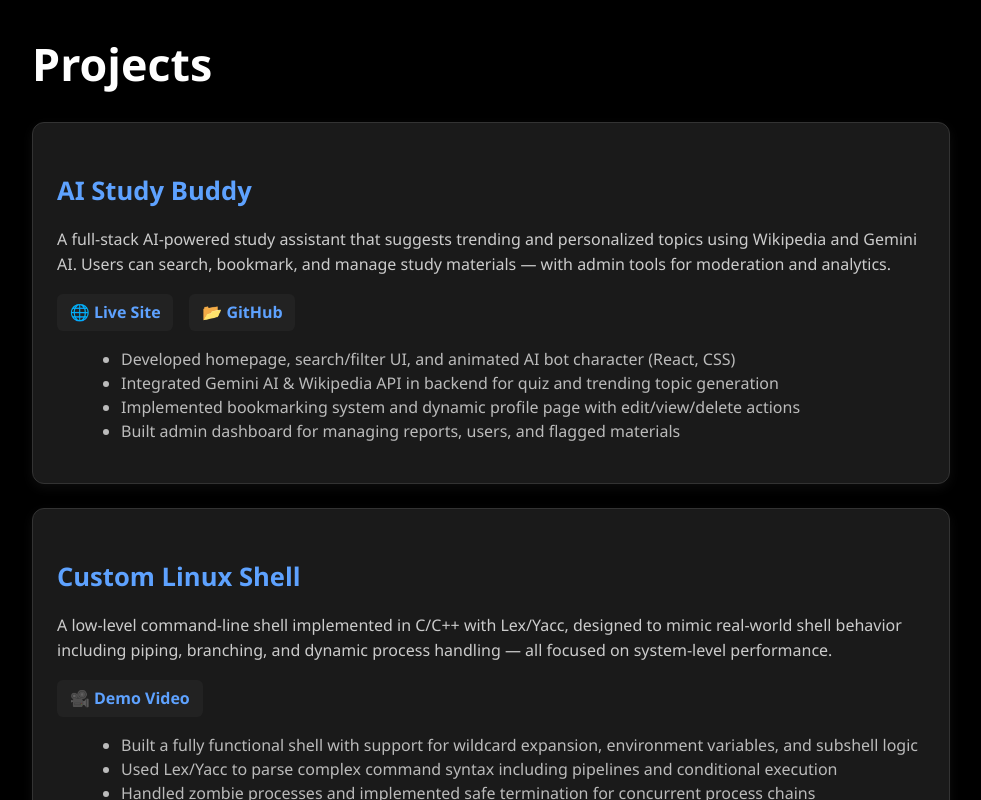
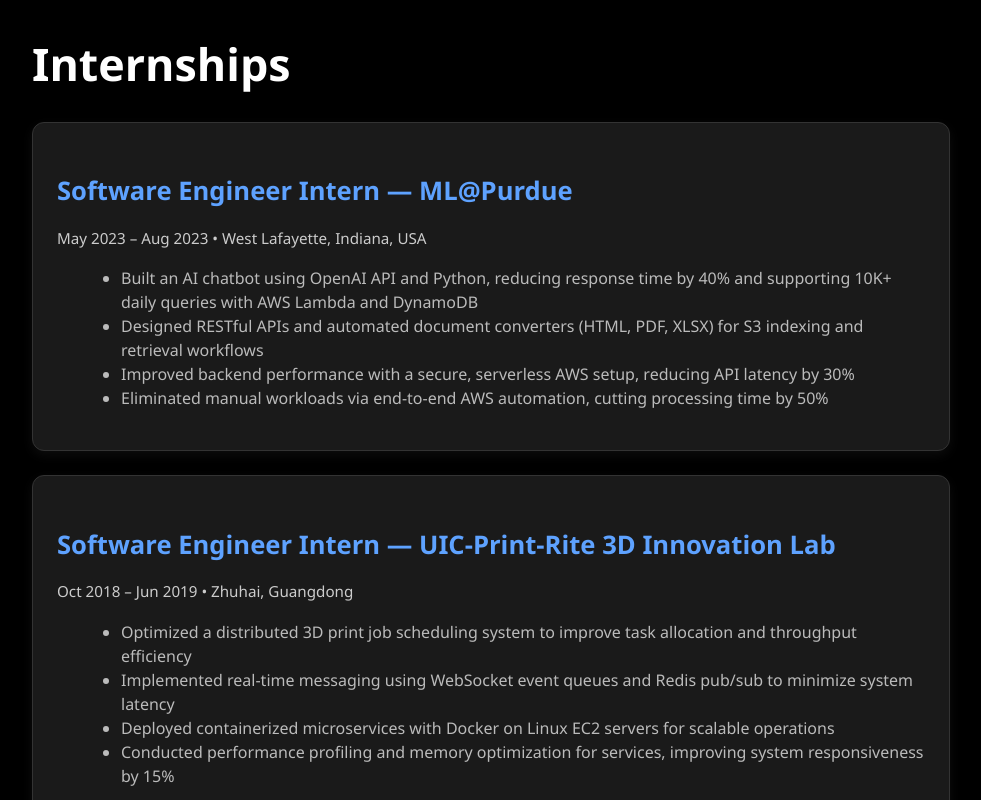
Before and after one commit to jiao2560/wenbo-portfolio, a React (Vite) app: page / in a window 1280 px wide. Shown: the part 520-1320 px from the top of the page, without its empty margins (0-981 px from the left). Built offline with nearby package versions, Linux system fonts and the light colour scheme.

Commit message:
add everything needed

```diff
--- a/src/App.css
+++ b/src/App.css
@@ -182,3 +182,8 @@
 .travel-gallery img:hover {
   transform: scale(1.03);
 }
+.intern-date {
+  color: #aaa;
+  font-size: 0.95rem;
+  margin-bottom: 0.8rem;
+}
--- a/src/App.jsx
+++ b/src/App.jsx
@@ -17,6 +17,28 @@
             During my studies, I spent four years in <span className="highlight">West Lafayette</span> — where I enjoyed Big Ten football weekends and Midwest winters — and another year in <span className="highlight">Boston</span>, exploring the tech scene and East Coast architecture.
           </p>
         </div>
+        <h2>Internships</h2>
+        <div className="project-card">
+  <h3>Software Engineer Intern — ML@Purdue</h3>
+  <p className="intern-date">May 2023 – Aug 2023 • West Lafayette, Indiana, USA</p>
+  <ul className="project-bullets">
+    <li>Built an AI chatbot using OpenAI API and Python, reducing response time by 40% and supporting 10K+ daily queries with AWS Lambda and DynamoDB</li>
+    <li>Designed RESTful APIs and automated document converters (HTML, PDF, XLSX) for S3 indexing and retrieval workflows</li>
+    <li>Improved backend performance with a secure, serverless AWS setup, reducing API latency by 30%</li>
+    <li>Eliminated manual workloads via end-to-end AWS automation, cutting processing time by 50%</li>
+  </ul>
+</div>
+
+<div className="project-card">
+  <h3>Software Engineer Intern — UIC-Print-Rite 3D Innovation Lab</h3>
+  <p className="intern-date">Oct 2018 – Jun 2019 • Zhuhai, Guangdong</p>
+  <ul className="project-bullets">
+    <li>Optimized a distributed 3D print job scheduling system to improve task allocation and throughput efficiency</li>
+    <li>Implemented real-time messaging using WebSocket event queues and Redis pub/sub to minimize system latency</li>
+    <li>Deployed containerized microservices with Docker on Linux EC2 servers for scalable operations</li>
+    <li>Conducted performance profiling and memory optimization for services, improving system responsiveness by 15%</li>
+  </ul>
+</div>
 
         <h2>Projects</h2>
 
```
